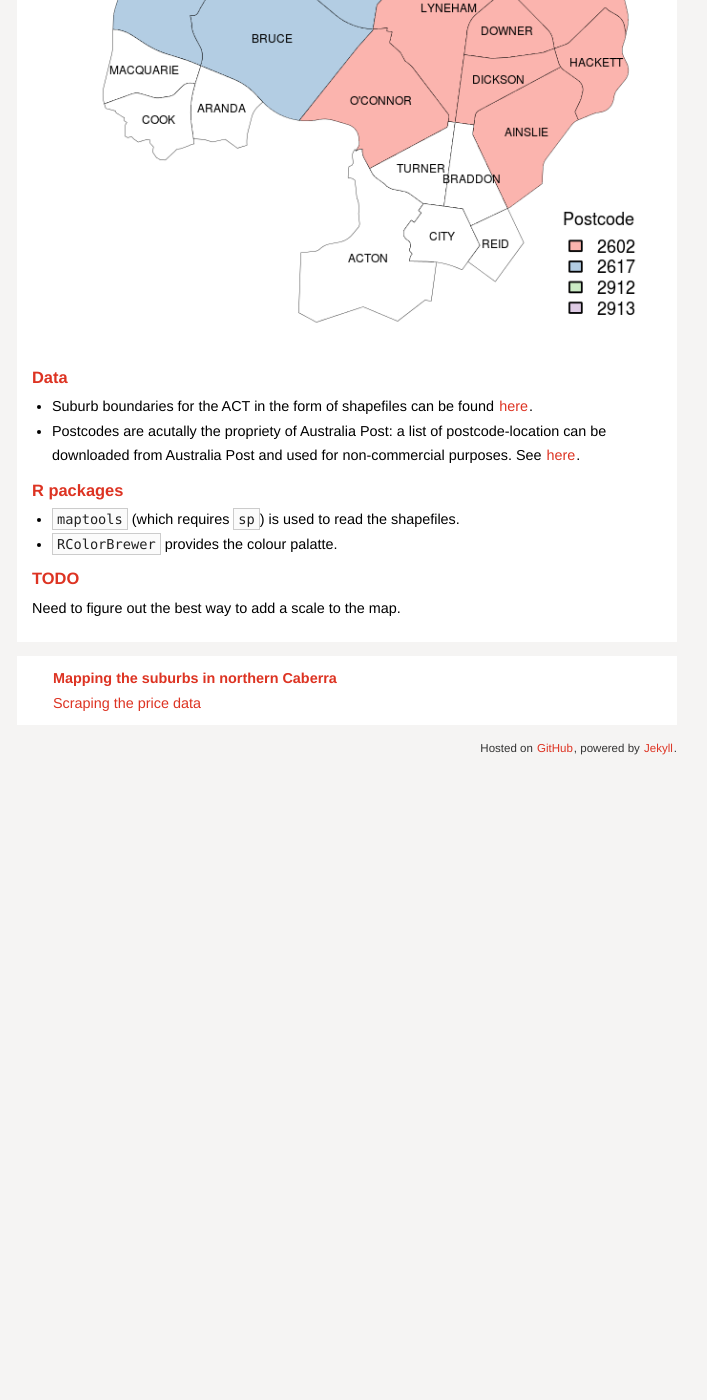
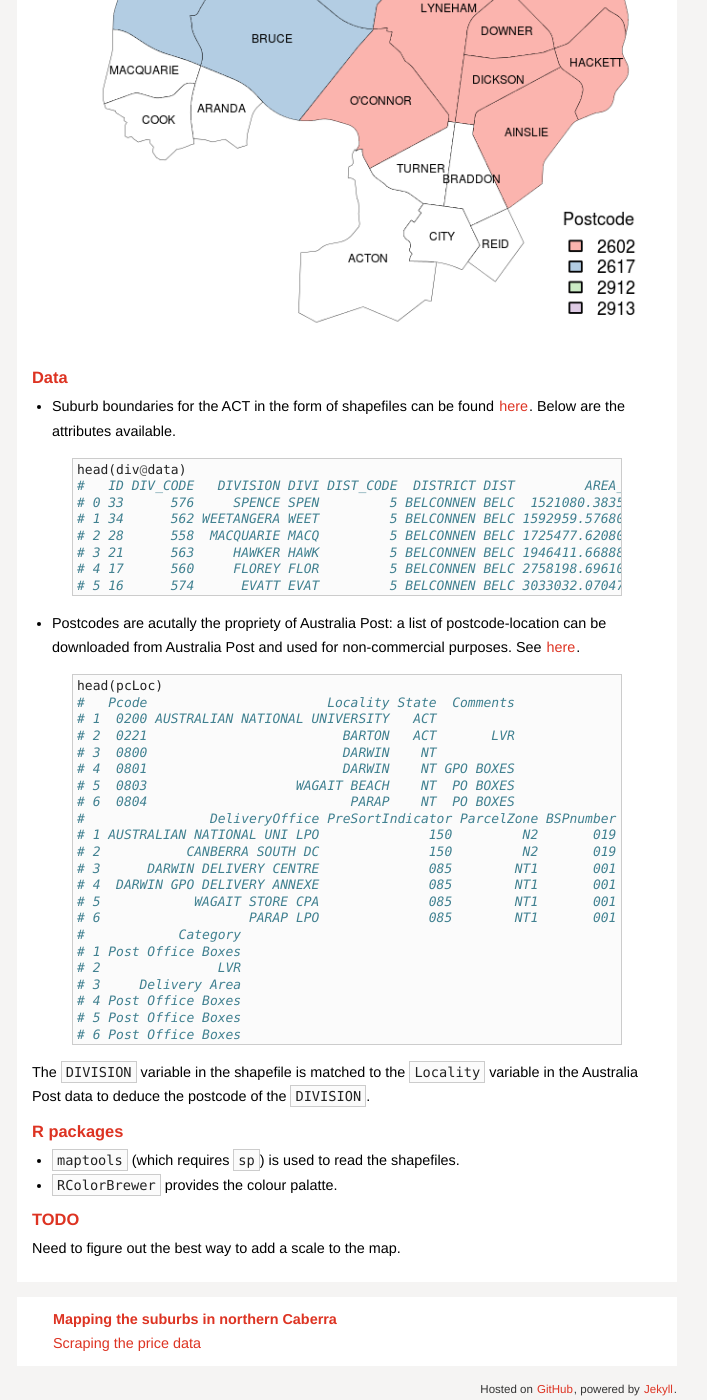
Before and after one commit to mngu2382/CanHouse, a Jekyll site: the page built from _posts/2013-09-19-postcode-map.md, in a window 1280 px wide and 1400 px high, scrolled down 813 px. Shown: the whole window, without its empty margins (293-1000 px from the left). Built offline with Jekyll 4.4.1, drawn with Linux system fonts in a browser that asks for light colours; before the commit the page ends 1572 px from its top, so only the background shows below that.

Commit message:
Added to postcode-map post

```diff
--- a/_posts/2013-09-19-postcode-map.md
+++ b/_posts/2013-09-19-postcode-map.md
@@ -11,11 +11,51 @@ _The complete code for this post is
 
 ##### Data
 - Suburb boundaries for the ACT in the form of shapefiles can be found
-  [here](http://data.gov.au/dataset/canberra-suburb-boundaries).
+  [here](http://data.gov.au/dataset/canberra-suburb-boundaries). Below
+  are the attributes available.
+{% highlight r %}
+head(div@data)
+#   ID DIV_CODE   DIVISION DIVI DIST_CODE  DISTRICT DIST         AREA_SQM
+# 0 33      576     SPENCE SPEN         5 BELCONNEN BELC  1521080.3835514
+# 1 34      562 WEETANGERA WEET         5 BELCONNEN BELC 1592959.57680176
+# 2 28      558  MACQUARIE MACQ         5 BELCONNEN BELC 1725477.62080595
+# 3 21      563     HAWKER HAWK         5 BELCONNEN BELC 1946411.66888773
+# 4 17      560     FLOREY FLOR         5 BELCONNEN BELC 2758198.69610702
+# 5 16      574      EVATT EVAT         5 BELCONNEN BELC 3033032.07047406
+{% endhighlight %}
+
 - Postcodes are acutally the propriety of Australia Post: a list of
   postcode-location can be downloaded from Australia Post and used for
   non-commercial purposes. See
   [here](http://auspost.com.au/apps/postcode.html).
+{% highlight r %}
+head(pcLoc)
+#   Pcode                       Locality State  Comments
+# 1  0200 AUSTRALIAN NATIONAL UNIVERSITY   ACT
+# 2  0221                         BARTON   ACT       LVR
+# 3  0800                         DARWIN    NT
+# 4  0801                         DARWIN    NT GPO BOXES
+# 5  0803                   WAGAIT BEACH    NT  PO BOXES
+# 6  0804                          PARAP    NT  PO BOXES
+#                DeliveryOffice PreSortIndicator ParcelZone BSPnumber  BSPname
+# 1 AUSTRALIAN NATIONAL UNI LPO              150         N2       019 CANBERRA
+# 2           CANBERRA SOUTH DC              150         N2       019 CANBERRA
+# 3      DARWIN DELIVERY CENTRE              085        NT1       001   DARWIN
+# 4  DARWIN GPO DELIVERY ANNEXE              085        NT1       001   DARWIN
+# 5            WAGAIT STORE CPA              085        NT1       001   DARWIN
+# 6                   PARAP LPO              085        NT1       001   DARWIN
+#            Category
+# 1 Post Office Boxes
+# 2               LVR
+# 3     Delivery Area
+# 4 Post Office Boxes
+# 5 Post Office Boxes
+# 6 Post Office Boxes
+{% endhighlight %}
+
+The `DIVISION` variable in the shapefile is matched to the `Locality`
+variable in the Australia Post data to deduce the postcode of the
+`DIVISION`.
 
 ##### R packages
 - `maptools` (which requires `sp`) is used to read the shapefiles.
```
